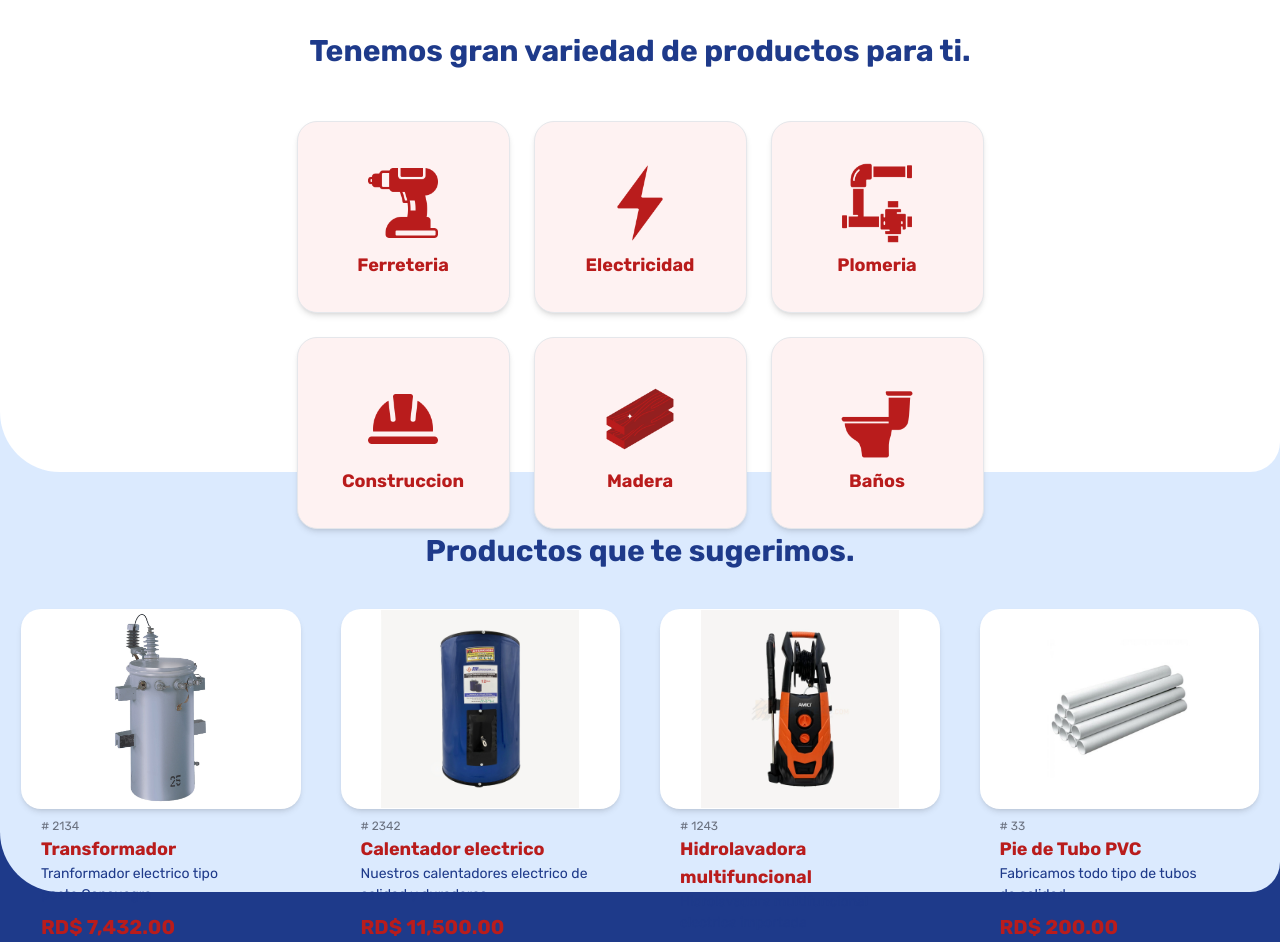
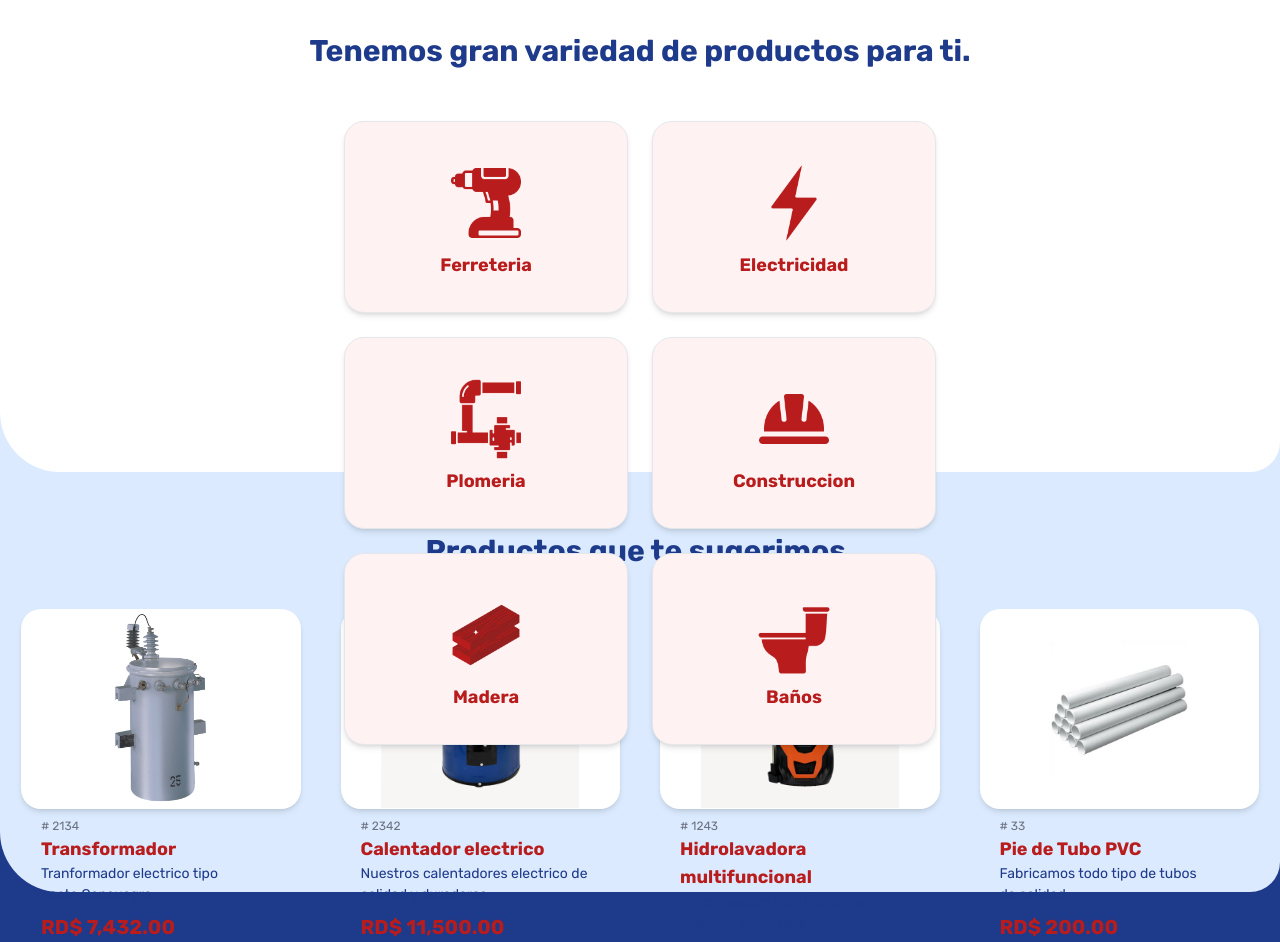
Before and after one commit to Manu0620/ConsuegraApp, a Next.js app: page / in a window 1280 px wide. Shown: the part 820-1762 px from the top of the page. Built offline with nearby package versions, Linux system fonts and the light colour scheme.

Commit message:
Correccion de errores

```diff
--- a/src/components/category.tsx
+++ b/src/components/category.tsx
@@ -7,7 +7,7 @@ export const Category = () => {
         <div className="flex flex-row flex-wrap justify-center w-2/3 items-center text-pretty">
             {
                 Categories.map((category, index)  => (
-                    <div key={index} className="flex flex-col basis-3/12 m-3 justify-center w-64 h-48 items-center border rounded-[20px] shadow-md bg-red-50">
+                    <div key={index} className="flex flex-col basis-1/3 m-3 justify-center w-64 h-48 items-center border rounded-[20px] shadow-md bg-red-50">
                         <Image className="m-2 max-h-[80px] max-w-[100px] object-contain"  src={category.icon} alt="..." width={200} height={200}/>
                         <h1 className="mx-5 text-lg text-red-700 font-bold">{category.name}</h1>
                     </div>
```
